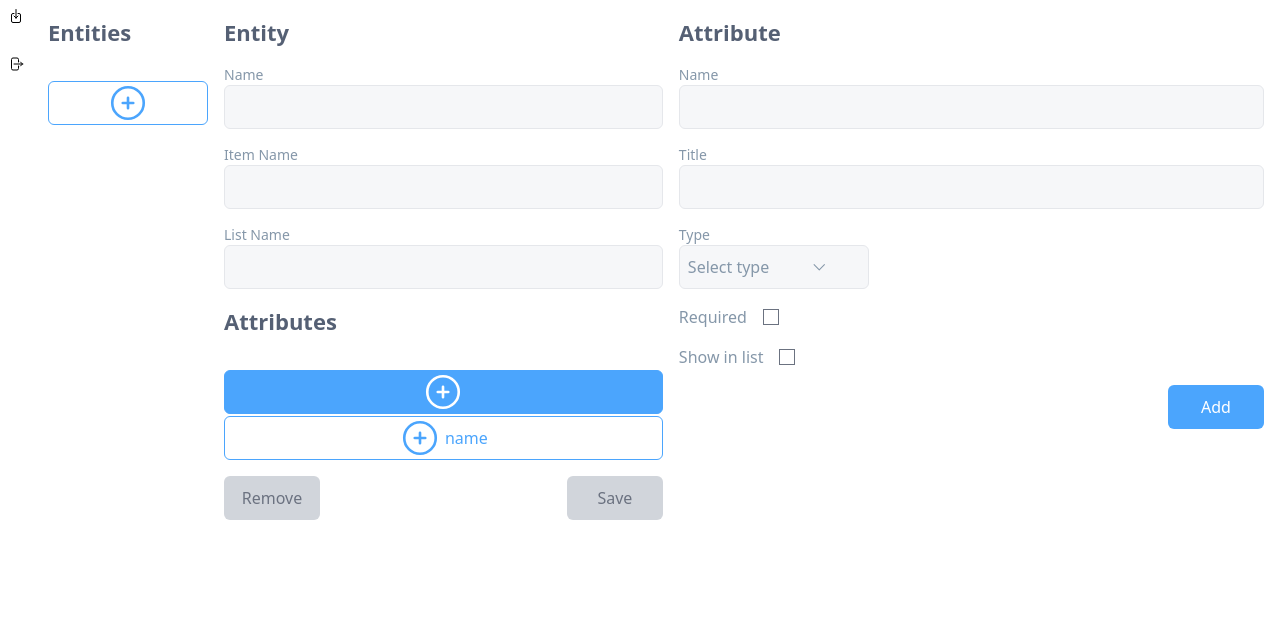
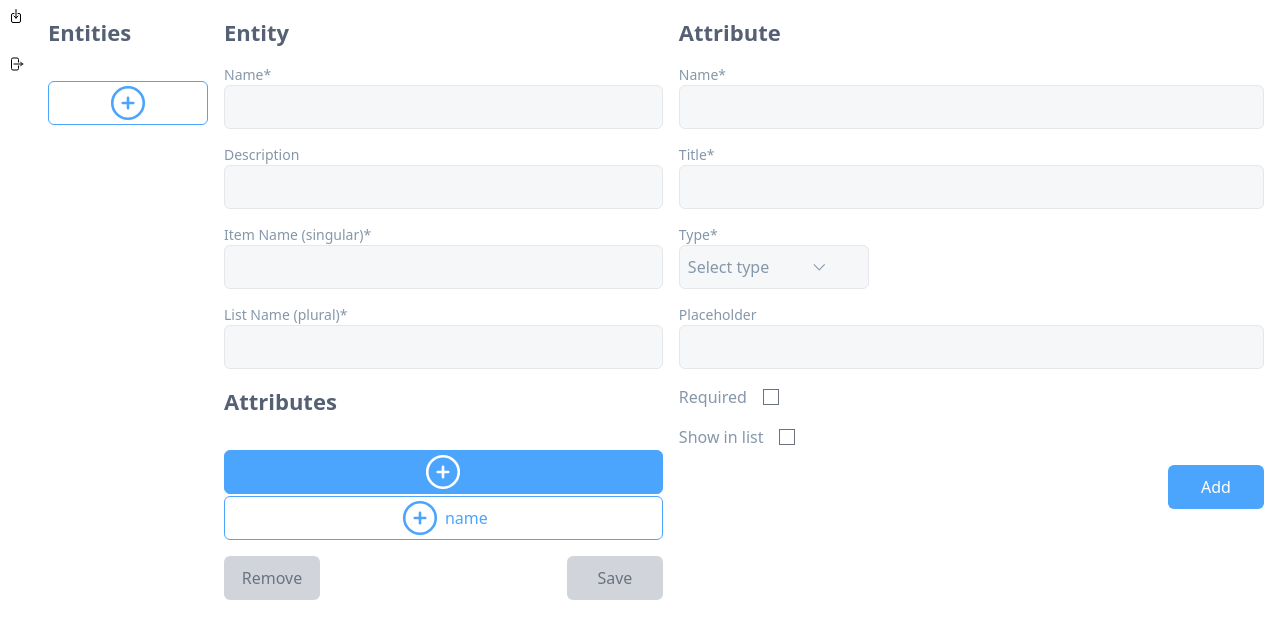
Before and after one commit to forestjava/bag-frontend, a React (Vite) app: page /edit/1/new in a window 1280 px wide. Shown: the top 638 px of the page. Built offline with nearby package versions, Linux system fonts and the light colour scheme; some icons are missing.

Commit message:
placeholder

```diff
--- a/src/api/graphql/attributes.graphql
+++ b/src/api/graphql/attributes.graphql
@@ -2,6 +2,7 @@ query Attributes($orderBy: [AttributeOrderByWithRelationInput!], $where: Attribu
   attributes(orderBy: $orderBy, where: $where) {
     id
     name
+    type
   }
 }
 
@@ -20,6 +21,7 @@ query Attribute($where: AttributeWhereUniqueInput!) {
       name
     }
     typeReferenceRelation
+    placeholder
     required
     list
     entity {
--- a/src/api/graphql/entities.graphql
+++ b/src/api/graphql/entities.graphql
@@ -9,6 +9,7 @@ query Entity($where: EntityWhereUniqueInput!) {
   entity(where: $where) {
     id
     name
+    description
     itemName
     listName
     attributes {
--- a/src/components/bags/Attribute/index.tsx
+++ b/src/components/bags/Attribute/index.tsx
@@ -76,11 +76,11 @@ export const Attribute = () => {
     <Box className='flex flex-col gap-4 py-4'>
       <Heading variant='top'>Attribute</Heading>
       <Form onSubmit={form.submit}>
-        <InputLabel label='Name' {...form.input('name')} />
-        <InputLabel label='Title' {...form.input('title')} />
+        <InputLabel label='Name*' {...form.input('name')} />
+        <InputLabel label='Title*' {...form.input('title')} />
 
         <Box variant='label-input-group'>
-          <label>Type</label>
+          <label>Type*</label>
           <Box className='grid grid-cols-[repeat(3,1fr)] gap-2'>
             <TypesButtonSelect {...form.input('type')} className='pr-10' />
             {(form.values.type === Type.Reference || form.values.type === Type.ReferenceList) && (
@@ -95,11 +95,16 @@ export const Attribute = () => {
             )}
           </Box>
           {form.values.typeReferenceRelation && (
-            <span className='text-xs text-silver-400'>{form.values.typeReferenceRelation}</span>
+            <span className='text-xs text-silver-300'>{form.values.typeReferenceRelation}</span>
           )}
         </Box>
-        <InputBoolean label='Required' {...form.input('required')} />
-        <InputBoolean label='Show in list' {...form.input('list')} />
+        {form.values.type !== Type.ReferenceList && (
+          <>
+            <InputLabel label='Placeholder' {...form.input('placeholder')} />
+            <InputBoolean label='Required' {...form.input('required')} />
+            <InputBoolean label='Show in list' {...form.input('list')} />
+          </>
+        )}
 
         <Box variant='buttons-row'>
           {!form.isCreate && (
--- a/src/components/bags/AttributesButtonSelect/index.tsx
+++ b/src/components/bags/AttributesButtonSelect/index.tsx
@@ -1,6 +1,6 @@
 import { ButtonSelect } from '@components/molecules/ButtonSelect';
 import React from 'react';
-import { EntitiesQuery, SortOrder, useAttributesQuery, useEntitiesQuery } from '../../../generated/graphql';
+import { EntitiesQuery, SortOrder, Type, useAttributesQuery, useEntitiesQuery } from '../../../generated/graphql';
 
 type Props = {
   entityId?: number;
@@ -19,11 +19,13 @@ export const AttributesButtonSelect: React.FC<Props> = ({ entityId, className, v
     },
   );
 
+  const only = [Type.String, Type.Number, Type.Boolean, Type.Datetime];
+
   return data ? (
     <ButtonSelect
       className={className}
       placeholder='Select present attribute'
-      options={data.attributes}
+      options={data.attributes.filter((attr) => only.includes(attr.type))}
       present={(item) => item.name}
       value={value}
       onChangeValue={onChangeValue}
--- a/src/components/bags/Entity/index.tsx
+++ b/src/components/bags/Entity/index.tsx
@@ -33,9 +33,10 @@ export const Entity = () => {
     <Box className='flex flex-col gap-4 py-4'>
       <Heading variant='top'>Entity</Heading>
       <Form onSubmit={form.submit}>
-        <InputLabel label='Name' {...form.input('name')} />
-        <InputLabel label='Item Name' {...form.input('itemName')} />
-        <InputLabel label='List Name' {...form.input('listName')} />
+        <InputLabel label='Name*' {...form.input('name')} />
+        <InputLabel label='Description' {...form.input('description')} />
+        <InputLabel label='Item Name (singular)*' {...form.input('itemName')} />
+        <InputLabel label='List Name (plural)*' {...form.input('listName')} />
 
         {!form.isCreate && (
           <>
@@ -80,7 +81,6 @@ export const Entity = () => {
                     <Plus />
                     {attribute.entity.listName} {attribute.type === Type.Reference ? '1' : '∞'}:∞
                   </NavLink>
-                  <span className='text-xs text-silver-400'>{attribute.typeReferenceRelation}</span>
                 </Box>
               ))}
             </Box>
--- a/src/components/forms/attribute.ts
+++ b/src/components/forms/attribute.ts
@@ -44,6 +44,7 @@ export const useAttributeForm = (entityId: number, id?: number) => {
     form.values.typeReference?.id && (input.typeReference = { connect: { id: form.values.typeReference.id } });
     form.values.typeReferencePresent &&
       (input.typeReferencePresent = { connect: { id: form.values.typeReferencePresent.id } });
+    input.placeholder = form.values.placeholder;
     input.required = form.values.required;
     input.list = form.values.list;
     // provide relation if not yet
@@ -71,6 +72,7 @@ export const useAttributeForm = (entityId: number, id?: number) => {
       input.typeReference = { disconnect: true };
       input.typeReferencePresent = { disconnect: true };
     }
+    input.placeholder = { set: form.values.placeholder };
     input.required = { set: form.values.required };
     input.list = { set: form.values.list };
     // update relation if relation's type changed
--- a/src/components/forms/entity.ts
+++ b/src/components/forms/entity.ts
@@ -35,6 +35,7 @@ export const useEntityForm = (id?: number) => {
     const data = form.values;
     const input: EntityCreateInput = {
       name: data.name!,
+      description: data.description,
       itemName: data.itemName!,
       listName: data.listName!,
     };
@@ -47,6 +48,7 @@ export const useEntityForm = (id?: number) => {
     const data = form.values;
     const input: EntityUpdateInput = {};
     input.name = { set: data.name };
+    input.description = { set: data.description };
     input.itemName = { set: data.itemName };
     input.listName = { set: data.listName };
     //
--- a/src/generated/graphql.tsx
+++ b/src/generated/graphql.tsx
@@ -714,6 +714,7 @@ export type Entity = {
   __typename?: 'Entity';
   _count?: Maybe<EntityCount>;
   attributes: Array<Attribute>;
+  description?: Maybe<Scalars['String']>;
   id: Scalars['Int'];
   itemName: Scalars['String'];
   listName: Scalars['String'];
@@ -759,6 +760,7 @@ export type EntityCount = {
 export type EntityCountAggregate = {
   __typename?: 'EntityCountAggregate';
   _all: Scalars['Int'];
+  description: Scalars['Int'];
   id: Scalars['Int'];
   itemName: Scalars['Int'];
   listName: Scalars['Int'];
@@ -766,6 +768,7 @@ export type EntityCountAggregate = {
 };
 
 export type EntityCountOrderByAggregateInput = {
+  description?: InputMaybe<SortOrder>;
   id?: InputMaybe<SortOrder>;
   itemName?: InputMaybe<SortOrder>;
   listName?: InputMaybe<SortOrder>;
@@ -774,6 +777,7 @@ export type EntityCountOrderByAggregateInput = {
 
 export type EntityCreateInput = {
   attributes?: InputMaybe<AttributeCreateNestedManyWithoutEntityInput>;
+  description?: InputMaybe<Scalars['String']>;
   itemName: Scalars['String'];
   listName: Scalars['String'];
   name: Scalars['String'];
@@ -781,6 +785,7 @@ export type EntityCreateInput = {
 };
 
 export type EntityCreateManyInput = {
+  description?: InputMaybe<Scalars['String']>;
   id?: InputMaybe<Scalars['Int']>;
   itemName: Scalars['String'];
   listName: Scalars['String'];
@@ -810,6 +815,7 @@ export type EntityCreateOrConnectWithoutReferencesInput = {
 };
 
 export type EntityCreateWithoutAttributesInput = {
+  description?: InputMaybe<Scalars['String']>;
   itemName: Scalars['String'];
   listName: Scalars['String'];
   name: Scalars['String'];
@@ -818,6 +824,7 @@ export type EntityCreateWithoutAttributesInput = {
 
 export type EntityCreateWithoutReferencesInput = {
   attributes?: InputMaybe<AttributeCreateNestedManyWithoutEntityInput>;
+  description?: InputMaybe<Scalars['String']>;
   itemName: Scalars['String'];
   listName: Scalars['String'];
   name: Scalars['String'];
@@ -830,6 +837,7 @@ export type EntityGroupBy = {
   _max?: Maybe<EntityMaxAggregate>;
   _min?: Maybe<EntityMinAggregate>;
   _sum?: Maybe<EntitySumAggregate>;
+  description?: Maybe<Scalars['String']>;
   id: Scalars['Int'];
   itemName: Scalars['String'];
   listName: Scalars['String'];
@@ -838,6 +846,7 @@ export type EntityGroupBy = {
 
 export type EntityMaxAggregate = {
   __typename?: 'EntityMaxAggregate';
+  description?: Maybe<Scalars['String']>;
   id?: Maybe<Scalars['Int']>;
   itemName?: Maybe<Scalars['String']>;
   listName?: Maybe<Scalars['String']>;
@@ -845,6 +854,7 @@ export type EntityMaxAggregate = {
 };
 
 export type EntityMaxOrderByAggregateInput = {
+  description?: InputMaybe<SortOrder>;
   id?: InputMaybe<SortOrder>;
   itemName?: InputMaybe<SortOrder>;
   listName?: InputMaybe<SortOrder>;
@@ -853,6 +863,7 @@ export type EntityMaxOrderByAggregateInput = {
 
 export type EntityMinAggregate = {
   __typename?: 'EntityMinAggregate';
+  description?: Maybe<Scalars['String']>;
   id?: Maybe<Scalars['Int']>;
   itemName?: Maybe<Scalars['String']>;
   listName?: Maybe<Scalars['String']>;
@@ -860,6 +871,7 @@ export type EntityMinAggregate = {
 };
 
 export type EntityMinOrderByAggregateInput = {
+  description?: InputMaybe<SortOrder>;
   id?: InputMaybe<SortOrder>;
   itemName?: InputMaybe<SortOrder>;
   listName?: InputMaybe<SortOrder>;
@@ -872,6 +884,7 @@ export type EntityOrderByWithAggregationInput = {
   _max?: InputMaybe<EntityMaxOrderByAggregateInput>;
   _min?: InputMaybe<EntityMinOrderByAggregateInput>;
   _sum?: InputMaybe<EntitySumOrderByAggregateInput>;
+  description?: InputMaybe<SortOrder>;
   id?: InputMaybe<SortOrder>;
   itemName?: InputMaybe<SortOrder>;
   listName?: InputMaybe<SortOrder>;
@@ -880,6 +893,7 @@ export type EntityOrderByWithAggregationInput = {
 
 export type EntityOrderByWithRelationInput = {
   attributes?: InputMaybe<AttributeOrderByRelationAggregateInput>;
+  description?: InputMaybe<SortOrder>;
   id?: InputMaybe<SortOrder>;
   itemName?: InputMaybe<SortOrder>;
   listName?: InputMaybe<SortOrder>;
@@ -893,6 +907,7 @@ export type EntityRelationFilter = {
 };
 
 export enum EntityScalarFieldEnum {
+  Description = 'description',
   Id = 'id',
   ItemName = 'itemName',
   ListName = 'listName',
@@ -903,6 +918,7 @@ export type EntityScalarWhereWithAggregatesInput = {
   AND?: InputMaybe<Array<EntityScalarWhereWithAggregatesInput>>;
   NOT?: InputMaybe<Array<EntityScalarWhereWithAggregatesInput>>;
   OR?: InputMaybe<Array<EntityScalarWhereWithAggregatesInput>>;
+  description?: InputMaybe<StringNullableWithAggregatesFilter>;
   id?: InputMaybe<IntWithAggregatesFilter>;
   itemName?: InputMaybe<StringWithAggregatesFilter>;
   listName?: InputMaybe<StringWithAggregatesFilter>;
@@ -920,6 +936,7 @@ export type EntitySumOrderByAggregateInput = {
 
 export type EntityUpdateInput = {
   attributes?: InputMaybe<AttributeUpdateManyWithoutEntityNestedInput>;
+  description?: InputMaybe<NullableStringFieldUpdateOperationsInput>;
   itemName?: InputMaybe<StringFieldUpdateOperationsInput>;
   listName?: InputMaybe<StringFieldUpdateOperationsInput>;
   name?: InputMaybe<StringFieldUpdateOperationsInput>;
@@ -927,6 +944,7 @@ export type EntityUpdateInput = {
 };
 
 export type EntityUpdateManyMutationInput = {
+  description?: InputMaybe<NullableStringFieldUpdateOperationsInput>;
   itemName?: InputMaybe<StringFieldUpdateOperationsInput>;
   listName?: InputMaybe<StringFieldUpdateOperationsInput>;
   name?: InputMaybe<StringFieldUpdateOperationsInput>;
@@ -951,6 +969,7 @@ export type EntityUpdateOneWithoutReferencesNestedInput = {
 };
 
 export type EntityUpdateWithoutAttributesInput = {
+  description?: InputMaybe<NullableStringFieldUpdateOperationsInput>;
   itemName?: InputMaybe<StringFieldUpdateOperationsInput>;
   listName?: InputMaybe<StringFieldUpdateOperationsInput>;
   name?: InputMaybe<StringFieldUpdateOperationsInput>;
@@ -959,6 +978,7 @@ export type EntityUpdateWithoutAttributesInput = {
 
 export type EntityUpdateWithoutReferencesInput = {
   attributes?: InputMaybe<AttributeUpdateManyWithoutEntityNestedInput>;
+  description?: InputMaybe<NullableStringFieldUpdateOperationsInput>;
   itemName?: InputMaybe<StringFieldUpdateOperationsInput>;
   listName?: InputMaybe<StringFieldUpdateOperationsInput>;
   name?: InputMaybe<StringFieldUpdateOperationsInput>;
@@ -979,6 +999,7 @@ export type EntityWhereInput = {
   NOT?: InputMaybe<Array<EntityWhereInput>>;
   OR?: InputMaybe<Array<EntityWhereInput>>;
   attributes?: InputMaybe<AttributeListRelationFilter>;
+  description?: InputMaybe<StringNullableFilter>;
   id?: InputMaybe<IntFilter>;
   itemName?: InputMaybe<StringFilter>;
   listName?: InputMaybe<StringFilter>;
@@ -1537,14 +1558,14 @@ export type AttributesQueryVariables = Exact<{
 }>;
 
 
-export type AttributesQuery = { __typename?: 'Query', attributes: Array<{ __typename?: 'Attribute', id: number, name: string }> };
+export type AttributesQuery = { __typename?: 'Query', attributes: Array<{ __typename?: 'Attribute', id: number, name: string, type: Type }> };
 
 export type AttributeQueryVariables = Exact<{
   where: AttributeWhereUniqueInput;
 }>;
 
 
-export type AttributeQuery = { __typename?: 'Query', attribute?: { __typename?: 'Attribute', id: number, name: string, title: string, type: Type, typeReferenceRelation?: string | null, required?: boolean | null, list?: boolean | null, typeReference?: { __typename?: 'Entity', id: number, name: string } | null, typeReferencePresent?: { __typename?: 'Attribute', id: number, name: string } | null, entity: { __typename?: 'Entity', id: number, name: string, itemName: string, listName: string } } | null };
+export type AttributeQuery = { __typename?: 'Query', attribute?: { __typename?: 'Attribute', id: number, name: string, title: string, type: Type, typeReferenceRelation?: string | null, placeholder?: string | null, required?: boolean | null, list?: boolean | null, typeReference?: { __typename?: 'Entity', id: number, name: string } | null, typeReferencePresent?: { __typename?: 'Attribute', id: number, name: string } | null, entity: { __typename?: 'Entity', id: number, name: string, itemName: string, listName: string } } | null };
 
 export type CreateOneAttributeMutationVariables = Exact<{
   data: AttributeCreateInput;
@@ -1580,7 +1601,7 @@ export type EntityQueryVariables = Exact<{
 }>;
 
 
-export type EntityQuery = { __typename?: 'Query', entity?: { __typename?: 'Entity', id: number, name: string, itemName: string, listName: string, attributes: Array<{ __typename?: 'Attribute', id: number, name: string, typeReferenceRelation?: string | null }>, references: Array<{ __typename?: 'Attribute', id: number, name: string, type: Type, typeReferenceRelation?: string | null, entity: { __typename?: 'Entity', id: number, itemName: string, listName: string } }> } | null };
+export type EntityQuery = { __typename?: 'Query', entity?: { __typename?: 'Entity', id: number, name: string, description?: string | null, itemName: string, listName: string, attributes: Array<{ __typename?: 'Attribute', id: number, name: string, typeReferenceRelation?: string | null }>, references: Array<{ __typename?: 'Attribute', id: number, name: string, type: Type, typeReferenceRelation?: string | null, entity: { __typename?: 'Entity', id: number, itemName: string, listName: string } }> } | null };
 
 export type CreateOneEntityMutationVariables = Exact<{
   data: EntityCreateInput;
@@ -1610,6 +1631,7 @@ export const AttributesDocument = `
   attributes(orderBy: $orderBy, where: $where) {
     id
     name
+    type
   }
 }
     `;
@@ -1641,6 +1663,7 @@ export const AttributeDocument = `
       name
     }
     typeReferenceRelation
+    placeholder
     required
     list
     entity {
@@ -1737,6 +1760,7 @@ export const EntityDocument = `
   entity(where: $where) {
     id
     name
+    description
     itemName
     listName
     attributes {
```
